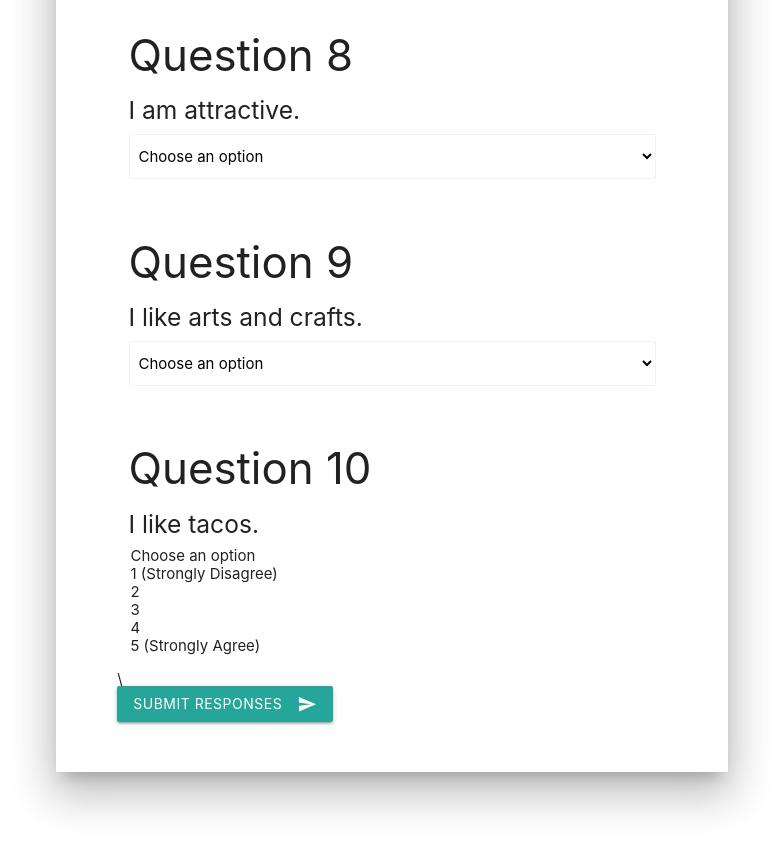
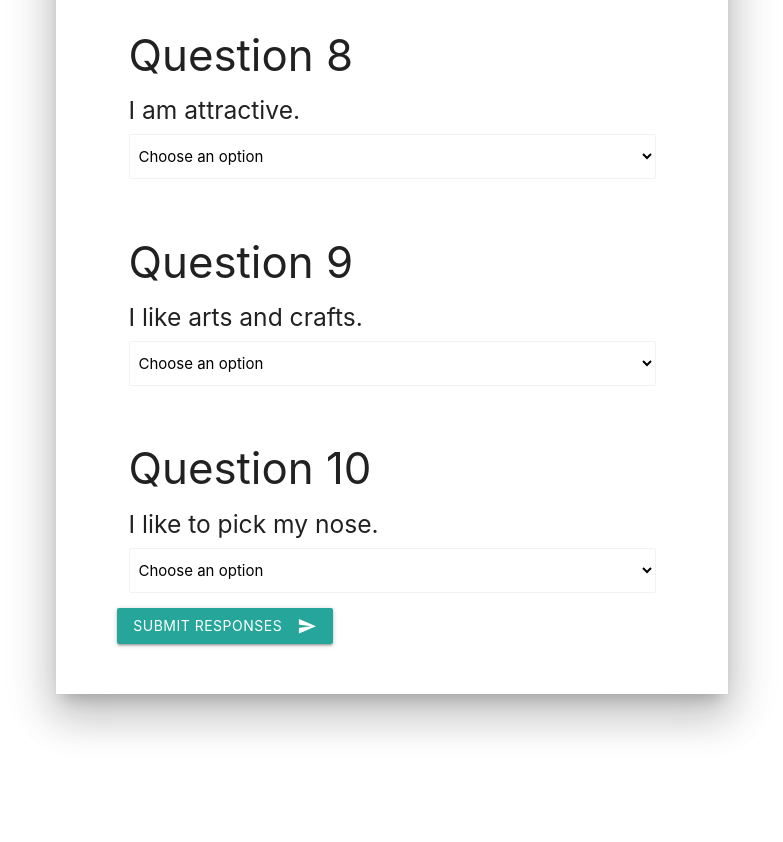
Before and after one commit to missynorman412/FriendFinder, a website: page app/html/survey.html in a window 1280 px wide. Shown: the part 2046-2888 px from the top of the page, without its empty margins (248-1031 px from the left). After the commit the page ends 2810 px from the top, so only its background shows below. Drawn offline with nearby package versions, Linux system fonts and the light colour scheme; files that its build step writes are made by us from their sources.

Commit message:
questions

```diff
--- a/app/html/survey.html
+++ b/app/html/survey.html
@@ -178,16 +178,17 @@
 
 						<div class="input-field col s12">
 								<h3>Question 10</h3>
-							<h5>I like tacos.</h5>
+								<h5>I like to pick my nose.</h5>
+								<select data-placeholder="" class="browser-default" id="q10">
 									<option value="">Choose an option</option>
 									<option value="1">1 (Strongly Disagree)</option>
 									<option value="2">2</option>
 									<option value="3">3</option>
 									<option value="4">4</option>
 									<option value="5">5 (Strongly Agree)</option>
+								</select>
 							</div>
 
-\
 
 						<!-- Survey Submit Button -->
 						<div>
```
Lines whose indentation alone changed are shown as unchanged.
